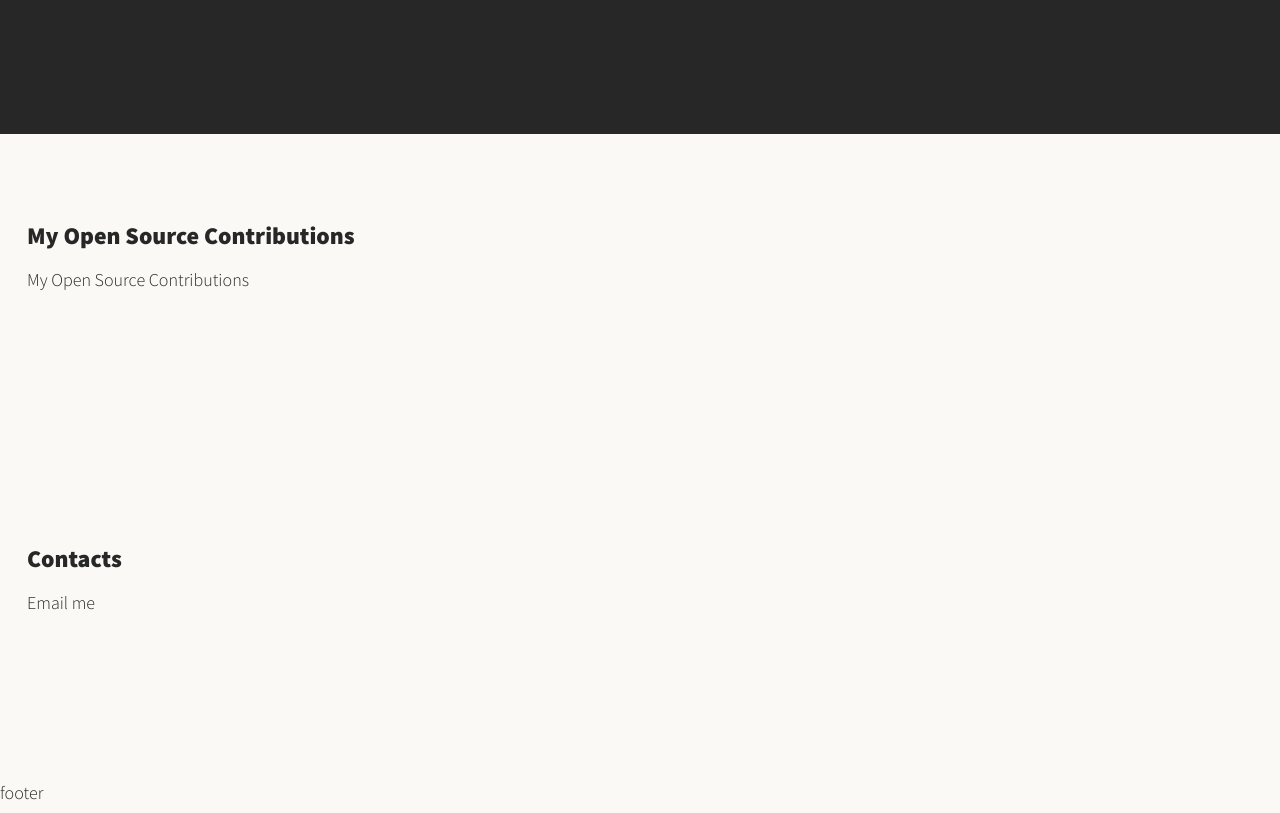
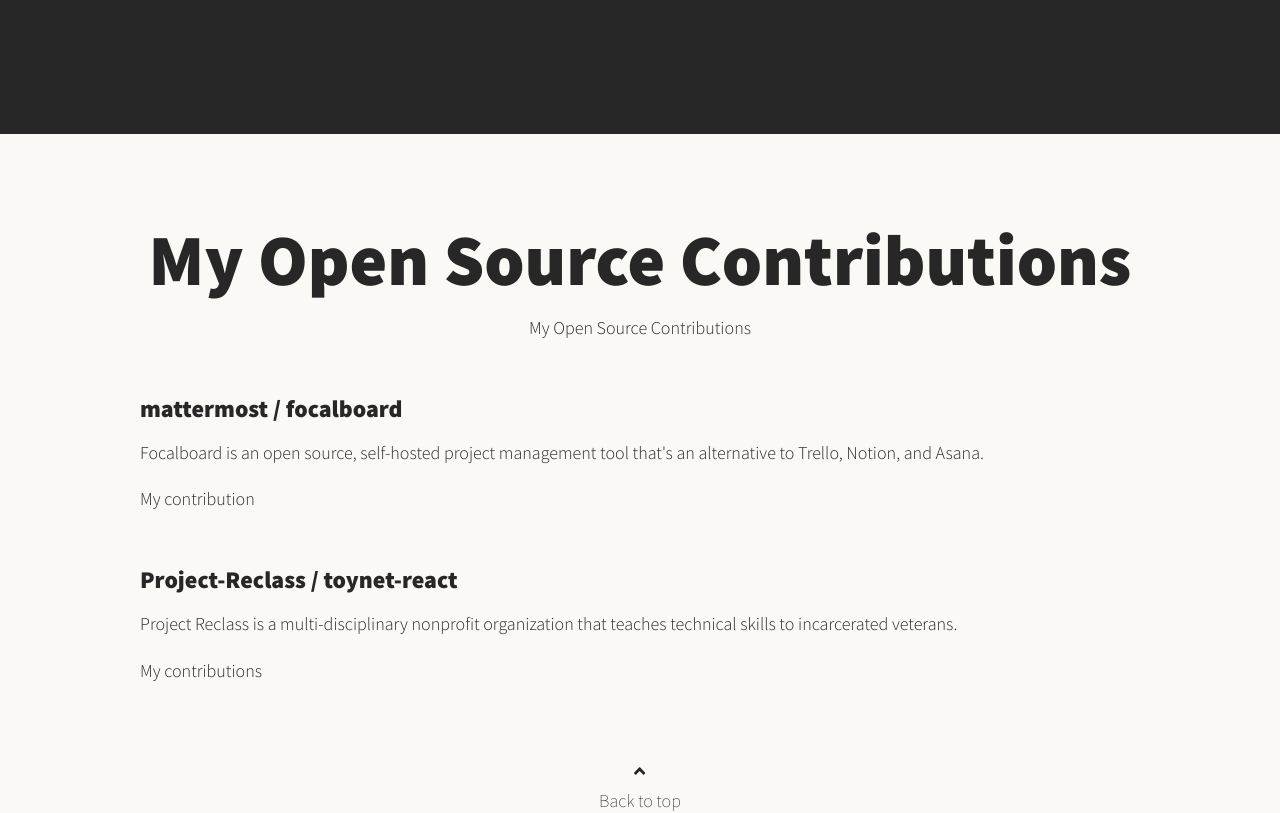
Before and after one commit to De1ain/de1ain.github.io, a Next.js app: page / in a window 1280 px wide. Shown: the part 1640-2453 px from the top of the page. Built offline with nearby package versions, Linux system fonts and the light colour scheme.

Commit message:
Style OpenSource section

```diff
--- a/components/OpenSource.js
+++ b/components/OpenSource.js
@@ -1,10 +1,57 @@
 import React from 'react';
+import Link from 'next/link';
+
+import styles from './OpenSource.module.css';
+import SectionFooter from './SectionFooter';
+import { faGitHub } from "@fortawesome/free-solid-svg-icons";
+import { FontAwesomeIcon } from "@fortawesome/react-fontawesome";
 
 const OpenSource = () => {
     return (
-        <section id="open-source">
-            <h3>My Open Source Contributions</h3>
-            <p>My Open Source Contributions</p>
+        <section className={styles['open-source']} id="open-source">
+            <header>
+                <h1>My Open Source Contributions</h1>
+                <p>My Open Source Contributions</p>
+            </header>
+            <div className={styles.list}>
+                <div className={styles.list__item}>
+                    <h3>
+                        <Link href="https://github.com/mattermost/focalboard">
+                            <a className={styles.list__link} target="_blank">
+                                mattermost / focalboard
+                            </a>
+                        </Link>
+                        <FontAwesomeIcon icon={faGitHub} />
+                    </h3>
+                    <p>
+                        Focalboard is an open source, self-hosted project management tool that&apos;s an alternative to Trello, Notion, and Asana.
+                    </p>
+                    <Link href="https://github.com/mattermost/focalboard/pull/1590">
+                        <a className={styles.list__link} target="_blank">
+                            My contribution
+                        </a>
+                    </Link>
+                </div>
+                <div className={styles.list__item}>
+                    <h3>
+                        <Link href="https://github.com/Project-Reclass/toynet-react">
+                            <a className={styles.list__link} target="_blank">
+                                Project-Reclass / toynet-react
+                            </a>
+                        </Link>
+                        <FontAwesomeIcon icon={faGitHub} />
+                    </h3>
+                    <p>
+                        Project Reclass is a multi-disciplinary nonprofit organization that teaches technical skills to incarcerated veterans.
+                    </p>
+                    <Link href="https://github.com/Project-Reclass/toynet-react/pull/295">
+                        <a className={styles.list__link} target="_blank">
+                            My contributions
+                        </a>
+                    </Link>
+                </div>
+            </div>
+            <SectionFooter />
         </section>
     )
 };
--- /dev/null
+++ b/components/OpenSource.module.css
@@ -0,0 +1,24 @@
+.open-source {
+  text-align: center;
+}
+
+.list {
+  max-width: 1000px;
+  margin: 0 auto;
+  text-align: left;
+}
+
+.list__item {
+  margin: 3em 0;
+}
+
+.list__link {
+  color: inherit;
+  text-decoration: none;
+  cursor: pointer;
+}
+
+.list__link:hover {
+  color: var(--color-accent);
+  text-decoration: underline;
+}
```
